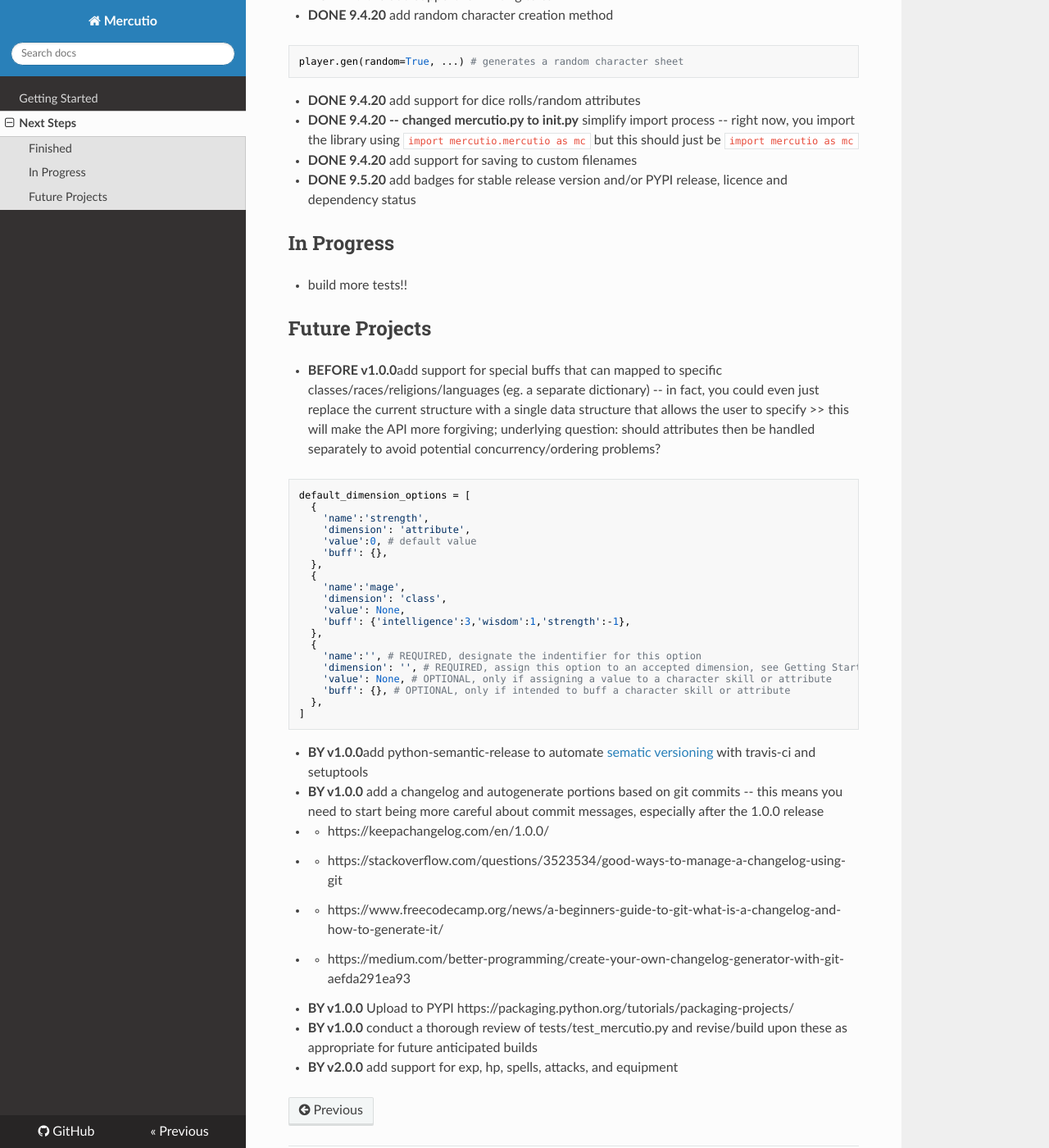
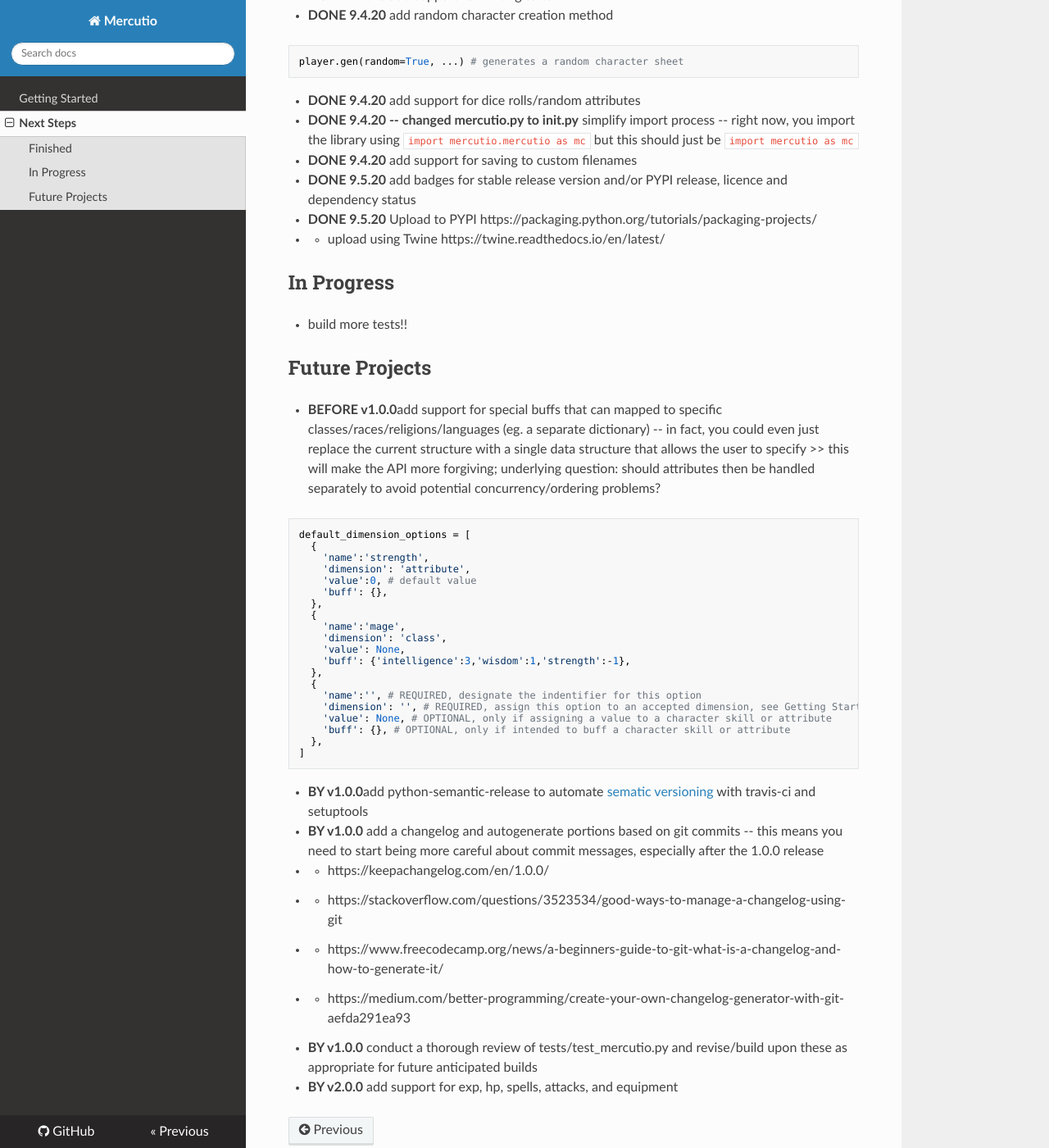
Before and after one commit to signebedi/mercutio, an MkDocs documentation site: the page built from docs/future.md, in a window 1280 px wide and 1400 px high, scrolled down 553 px. Shown: the whole window at 82% size. Built offline with MkDocs 1.6.1, drawn with Linux system fonts in a browser that asks for light colours; nearby versions of some CDN libraries.

Commit message:
added MANIFEST for pypi distribution

````diff
--- a/docs/future.md
+++ b/docs/future.md
@@ -23,6 +23,8 @@ player.gen(random=True, ...) # generates a random character sheet
 * **DONE 9.4.20 -- changed mercutio.py to __init__.py** simplify import process -- right now, you import the library using ```import mercutio.mercutio as mc``` but this should just be ```import mercutio as mc```
 * **DONE 9.4.20** add support for saving to custom filenames
 * **DONE 9.5.20**  add badges for stable release version and/or PYPI release, licence  and dependency status
+* **DONE 9.5.20** Upload to PYPI https://packaging.python.org/tutorials/packaging-projects/
+* * upload using Twine https://twine.readthedocs.io/en/latest/
 
 ## In Progress
 * build more tests!!
@@ -57,6 +59,5 @@ default_dimension_options = [
 * * https://stackoverflow.com/questions/3523534/good-ways-to-manage-a-changelog-using-git
 * * https://www.freecodecamp.org/news/a-beginners-guide-to-git-what-is-a-changelog-and-how-to-generate-it/
 * * https://medium.com/better-programming/create-your-own-changelog-generator-with-git-aefda291ea93
-* **BY v1.0.0** Upload to PYPI https://packaging.python.org/tutorials/packaging-projects/
 * **BY v1.0.0** conduct a thorough review of tests/test_mercutio.py and revise/build upon these as appropriate for future anticipated builds
 * **BY v2.0.0** add support for exp, hp, spells, attacks, and equipment
````
Also changed, not shown: 1 other file.
